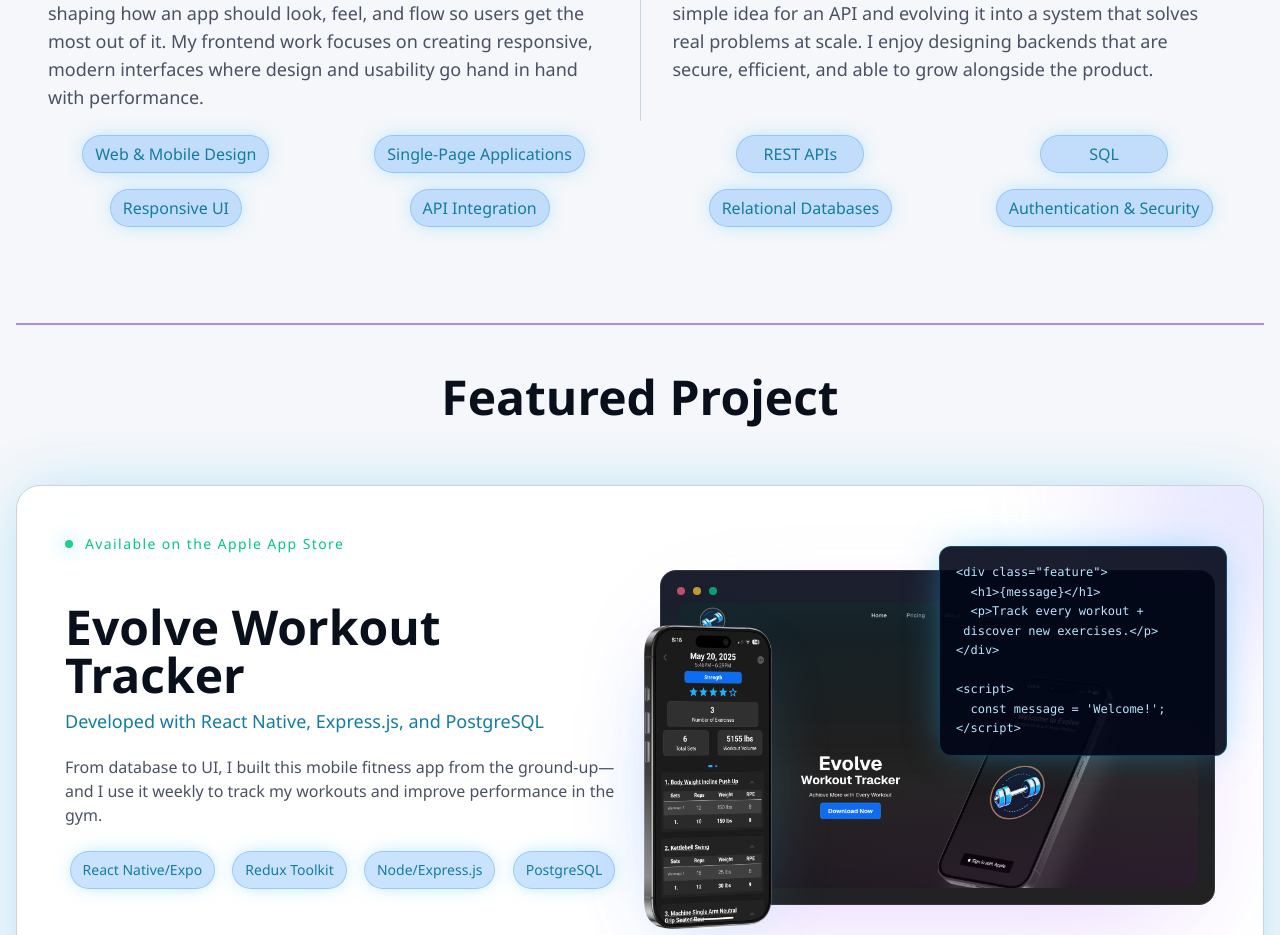
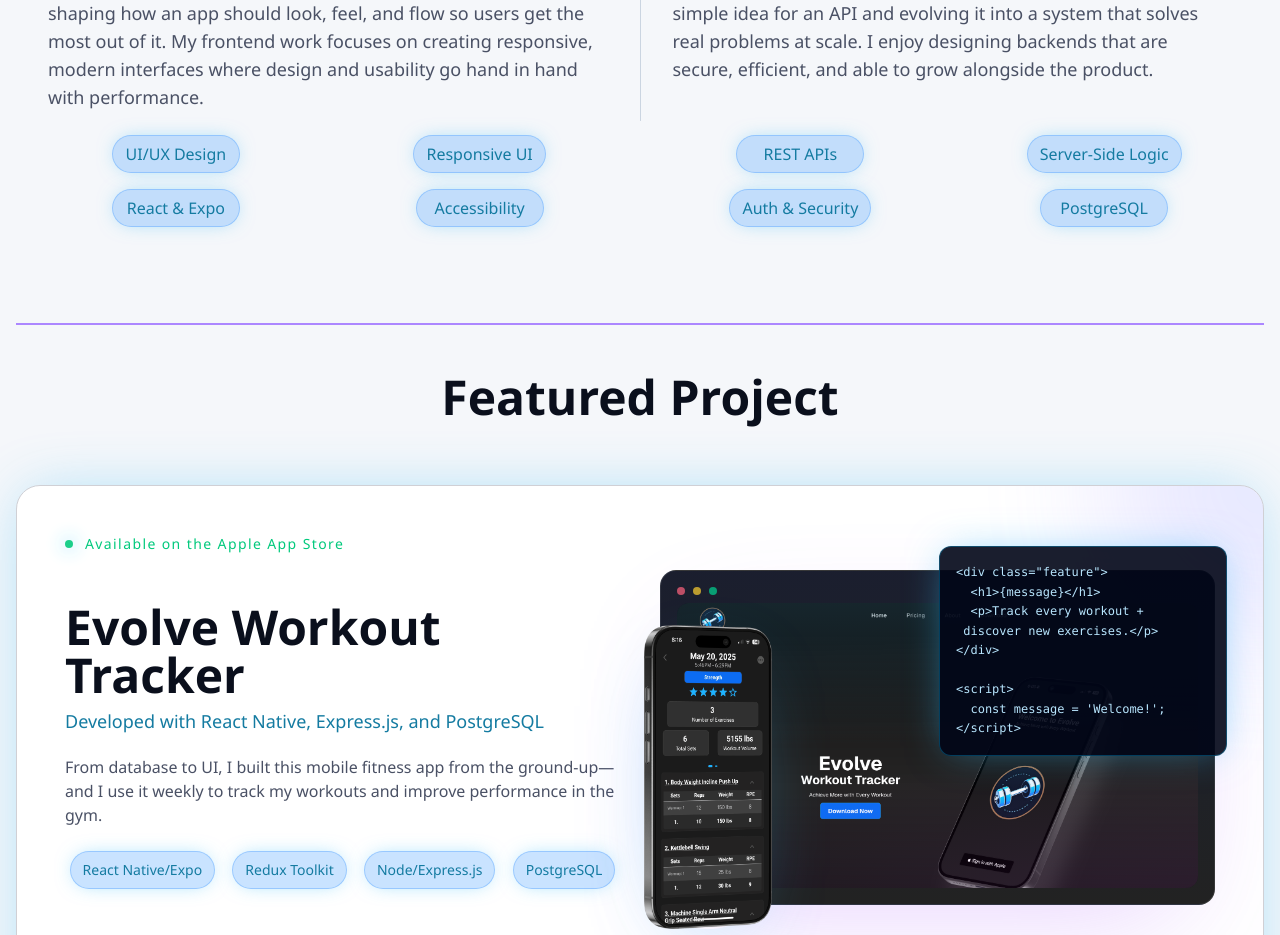
Before and after one commit to kolby-k/fullstack-portfolio-2025, a React (Vite) app in the folder portfolio-client/: page / in a window 1280 px wide. Shown: the part 780-1715 px from the top of the page. Built offline with nearby package versions, Linux system fonts and the light colour scheme.

Commit message:
update: reword SkillSection tags for clarity and adjust Contact section styling for development

```diff
--- a/portfolio-client/src/components/SkillSection.tsx
+++ b/portfolio-client/src/components/SkillSection.tsx
@@ -7,24 +7,14 @@ const skills = {
     icon: FaHtml5,
     description:
       "I enjoy the process of turning ideas into real applications — shaping how an app should look, feel, and flow so users get the most out of it. My frontend work focuses on creating responsive, modern interfaces where design and usability go hand in hand with performance.",
-    tags: [
-      "Web & Mobile Design",
-      "Responsive UI",
-      "Single-Page Applications",
-      "API Integration",
-    ],
+    tags: ["UI/UX Design", "React & Expo", "Responsive UI", "Accessibility"],
   },
   backend: {
     title: "Backend Development",
     icon: FaNodeJs,
     description:
       "What excites me about backend work is problem-solving: taking a simple idea for an API and evolving it into a system that solves real problems at scale. I enjoy designing backends that are secure, efficient, and able to grow alongside the product.",
-    tags: [
-      "REST APIs",
-      "Relational Databases",
-      "SQL",
-      "Authentication & Security",
-    ],
+    tags: ["REST APIs", "Auth & Security", "Server-Side Logic", "PostgreSQL"],
   },
 };
 
--- a/portfolio-client/src/routes/Contact.tsx
+++ b/portfolio-client/src/routes/Contact.tsx
@@ -1,10 +1,10 @@
 function Contact() {
   return (
-    <div className="flex flex-1 min-h-[60vh] justify-center items-center flex-col">
+    <div className="flex flex-1 min-h-[60vh] justify-center items-center flex-col container">
       <h1>Contact Me</h1>
       <p>Reach out to me below!</p>
 
-      <h1 className="mt-10 text-4xl">SECTION COMING SOON </h1>
+      <h1 className="mt-10 text-3xl text-center">SECTION COMING SOON </h1>
     </div>
   );
 }
```
